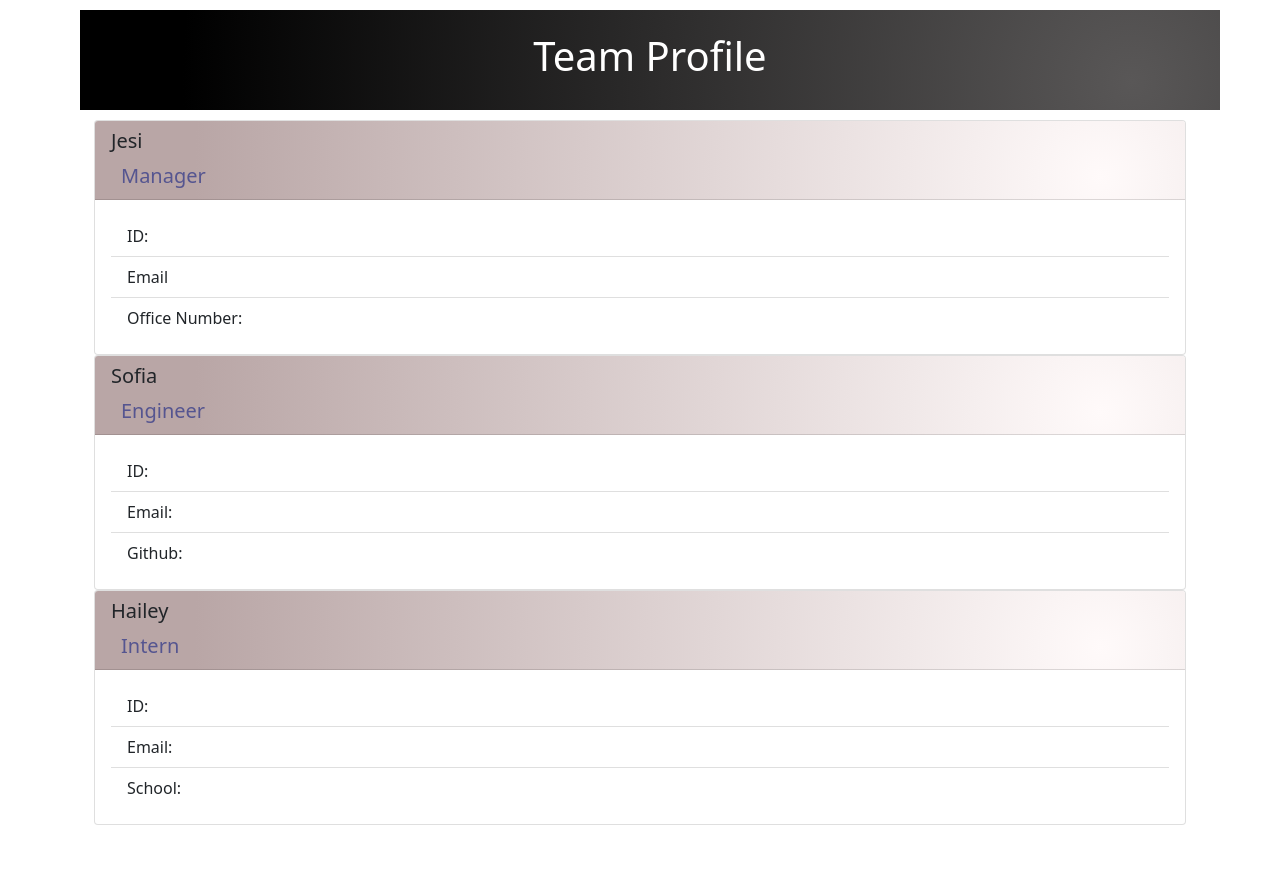
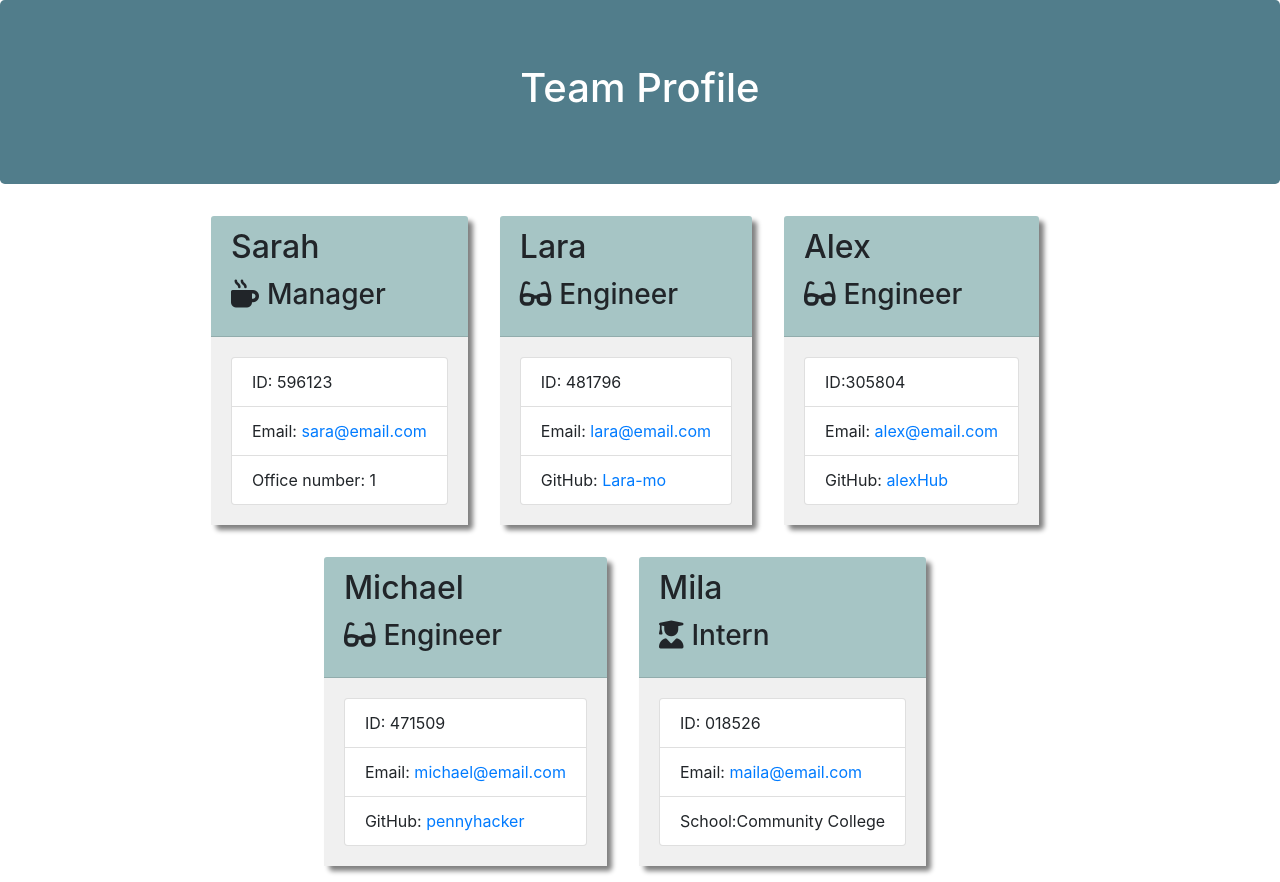
Before and after one commit to Maha-Abdelnabi/Team-Profile-Genrator, a plain HTML site: page dist/index.html in a window 1280 px wide. Before the commit the page ends 825 px from the top, so only its background shows below. Drawn offline with nearby package versions, Linux system fonts and the light colour scheme; a web font is replaced by a local one.

Commit message:
create generateTeam func in template js

```diff
--- a/dist/index.html
+++ b/dist/index.html
@@ -1,73 +1,102 @@
 <!DOCTYPE html>
 <html lang="en">
+
 <head>
-    <meta charset="UTF-8">
-    <meta http-equiv="X-UA-Compatible" content="IE=edge">
-    <meta name="viewport" content="width=device-width, initial-scale=1.0">
-         <link href="https://cdn.jsdelivr.net/npm/bootstrap@5.1.3/dist/css/bootstrap.min.css" rel="stylesheet" integrity="sha384-1BmE4kWBq78iYhFldvKuhfTAU6auU8tT94WrHftjDbrCEXSU1oBoqyl2QvZ6jIW3" crossorigin="anonymous">
-        <link rel="stylesheet" href="https://cdnjs.cloudflare.com/ajax/libs/open-iconic/1.1.1/font/css/open-iconic-bootstrap.min.css" />
-        <link rel = "stylesheet" href= "style.css">
-    <title>Team Profile Generator</title>
+    <meta charset="UTF-8" />
+    <meta name="viewport" content="width=device-width, initial-scale=1.0" />
+    <meta http-equiv="X-UA-Compatible" content="ie=edge" />
+    <title>My Team</title>
+    <link rel="stylesheet" href="https://stackpath.bootstrapcdn.com/bootstrap/4.3.1/css/bootstrap.min.css"
+        integrity="sha384-ggOyR0iXCbMQv3Xipma34MD+dH/1fQ784/j6cY/iJTQUOhcWr7x9JvoRxT2MZw1T" crossorigin="anonymous">
+    <link rel="stylesheet" href="style.css">
+    <script src="https://kit.fontawesome.com/c502137733.js"></script>
 </head>
+
 <body>
-     <div class = "container">
-            <div class = "col">
-            <div class = "row">
-                <header class = "header">
-                <h1>Team Profile</h1>
-
-            </header>
+    <div class="  container-fluid">
+        <div class="row">
+            <div class=" heading col-12 jumbotron mb-3 team-heading ">
+                <h1 class="text-center text-white">Team Profile</h1>
             </div>
         </div>
-        <div class = "container">
-            <div class= "row">
-                <div class="col">
+    </div>
+    <!--manager-->
+    <div class="container">
+        <div class="row">
+            <div class="row team-area col-12 d-flex justify-content-center">
 
-
-           <div class = "card">
-                <div class = "card-header">
-                    <h5>Jesi</h5>
-                    <span class="oi oi-briefcase margin-right: 4rem"></span><span class="job">Manager</span>
+<div class="card employee-card">
+    <div class="card-header">
+        <h2 class="card-title">Sarah</h2>
+        <h3 class="card-title"><i class="fas fa-mug-hot mr-2"></i>Manager</h3>
     </div>
-                <div class = "card-body">
-                    <ul class = "list-group list-group-flush">
-                        <li class = "list-group-item">ID:</li>
-                        <li class = "list-group-item">Email<a href = "mailto:xyz@outlook.com"></a></li>
-                        <li class = "list-group-item">Office Number:</li>
+    <div class="card-body">
+        <ul class="list-group">
+            <li class="list-group-item">ID: 596123</li>
+            <li class="list-group-item">Email: <a href="mailto:sara@email.com">sara@email.com</a></li>
+            <li class="list-group-item">Office number: 1</li>
         </ul>
     </div>
-            </div><div class = "card">
-           <div class = "card-header">
-               <h5>Sofia</h5>
-               <span class="oi oi-headphones margin-right: 4rem"></span><span class="job">Engineer</span>
 </div>
-           <div class = "card-body">
-               <ul class = "list-group list-group-flush">
-                   <li class = "list-group-item">ID:</li>
-                   <li class = "list-group-item">Email:<a href = "mailto:wer@outlook.com"></a></li>
-                   <li class = "list-group-item">Github:<a href = "http://github.com/"></a></li>
+   <!--engineer-->
+<div class="card employee-card">
+    <div class="card-header">
+        <h2 class="card-title">Lara</h2>
+        <h3 class="card-title"><i class="fas fa-glasses mr-2"></i>Engineer</h3>
+    </div>
+    <div class="card-body">
+        <ul class="list-group">
+            <li class="list-group-item">ID: 481796</li>
+            <li class="list-group-item">Email: <a href="mailto:lara@email.com">lara@email.com</a></li>
+            <li class="list-group-item">GitHub: <a href="https://github.com/laramo" target="_blank" rel="noopener noreferrer">Lara-mo</a></li>
         </ul>
     </div>
-       </div><div class = "card">
-           <div class = "card-header">
-               <h5>Hailey</h5>
-               <span class="oi oi-book margin-right: 4rem"></span><span class="job">Intern</span>
 </div>
-           <div class = "card-body">
-               <ul class = "list-group list-group-flush">
-                   <li class = "list-group-item">ID:</li>
-                   <li class = "list-group-item">Email:<a href = "mailto:opi@outlook.com"></a></li>
-                   <li class = "list-group-item">School:</li>
+        <!--engineer-->
+<div class="card employee-card">
+    <div class="card-header">
+        <h2 class="card-title">Alex</h2>
+        <h3 class="card-title"><i class="fas fa-glasses mr-2"></i>Engineer</h3>
+    </div>
+    <div class="card-body">
+        <ul class="list-group">
+            <li class="list-group-item">ID:305804</li>
+            <li class="list-group-item">Email: <a href="mailto:alex@email.com">alex@email.com</a></li>
+            <li class="list-group-item">GitHub: <a href="https://github.com/alexHub" target="_blank" rel="noopener noreferrer">alexHub</a></li>
+        </ul>
+    </div>
+</div>
+        <!--engineer-->
+<div class="card employee-card">
+    <div class="card-header">
+        <h2 class="card-title">Michael</h2>
+        <h3 class="card-title"><i class="fas fa-glasses mr-2"></i>Engineer</h3>
+    </div>
+    <div class="card-body">
+        <ul class="list-group">
+            <li class="list-group-item">ID: 471509</li>
+            <li class="list-group-item">Email: <a href="mailto:michael@email.com">michael@email.com</a></li>
+            <li class="list-group-item">GitHub: <a href="https://github.com/pennyhacker" target="_blank" rel="noopener noreferrer">pennyhacker</a></li>
+        </ul>
+    </div>
+</div>
+        <!--intern-->
+<div class="card employee-card">
+    <div class="card-header">
+        <h2 class="card-title">Mila</h2>
+        <h3 class="card-title"><i class="fas fa-user-graduate mr-2"></i>Intern</h3>
+    </div>
+    <div class="card-body">
+        <ul class="list-group">
+            <li class="list-group-item">ID: 018526</li>
+            <li class="list-group-item">Email: <a href="mailto:maila@email.com">maila@email.com</a></li>
+            <li class="list-group-item">School:Community College</li>
         </ul>
     </div>
 </div>
 
             </div>
-
-
         </div>
     </div>
-        </div>
-
 </body>
 </html>
--- a/dist/style.css
+++ b/dist/style.css
@@ -1,28 +1,15 @@
-.header {
-  background-image: radial-gradient(
-    circle farthest-corner at 92.3% 71.5%,
-    rgb(89, 87, 87) 0%,
-    rgb(0, 0, 0) 90%
-  );
-    width: 100%;
-    height: 100px;
-    text-align: center;
-    color: white;
-    display: flex;
-    align-items: center;
-    justify-content: center;
-    margin: 10px;
+.heading{
+  background-color: rgb(81, 125, 139);
 }
 .card-header{
-     background-image: radial-gradient(
-    circle farthest-corner at 92.3% 71.5%,
-    rgb(255, 250, 250) 0%,
-    rgb(185, 166, 166) 90%
-  );
+background-color: rgb(166, 197, 197);
+}
+.employee-card {
+    box-shadow: 5px 5px 5px gray;
+    margin: 1rem;
+    border: none;
 }
 
-.job{
-    padding: 10px;
-    font-size: 20px;
-    color: rgb(85, 85, 144);
+.card-body {
+    background-color: rgb(240, 240, 240);
 }
--- /dev/null
+++ b/src/template.js
@@ -0,0 +1,109 @@
+const generateTeam = (team) => {
+  console.log(team);
+  // Create an empty array to push html elements on to and loop through the team data
+  const html = [];
+  // Create functions for each type of employee that returns HTML data
+  const generateManager = (manager) => {
+    console.log(manager);
+    let managerHtml = `
+       <div class="container">
+        <div class="row">
+            <div class="row team-area col-12 d-flex justify-content-center">
+
+<div class="card employee-card">
+    <div class="card-header">
+        <h2 class="card-title">${manager.name}</h2>
+        <h3 class="card-title"><i class="fas fa-mug-hot mr-2"></i>Manager</h3>
+    </div>
+    <div class="card-body">
+        <ul class="list-group">
+            <li class="list-group-item">ID: ${manager.id}</li>
+            <li class="list-group-item">Email: <a href="mailto:${manager.email}">s${manager.email}</a></li>
+            <li class="list-group-item">Office number: 1</li>
+        </ul>
+    </div>
+</div>
+        `;
+    html.push(managerHtml);
+  };
+  const generateEngineer = (engineer) => {
+    console.log(engineer);
+    let engineerHtml = `
+    <div class="card employee-card">
+    <div class="card-header">
+        <h2 class="card-title">${engineer.name}</h2>
+        <h3 class="card-title"><i class="fas fa-glasses mr-2"></i>Engineer</h3>
+    </div>
+    <div class="card-body">
+        <ul class="list-group">
+            <li class="list-group-item">ID: ${engineer.id}</li>
+            <li class="list-group-item">Email: <a href="mailto:${engineer.email}">${engineer.email}</a></li>
+            <li class="list-group-item">GitHub: <a href="https://github.com/${engineer.githubUsername}" target="_blank" rel="noopener noreferrer">${engineer.githubUsername}</a></li>
+        </ul>
+    </div>
+</div>
+        `;
+    html.push(engineerHtml);
+  };
+  const generateIntern = (intern) => {
+    console.log(intern);
+    let internHtml = `
+    <div class="card employee-card">
+    <div class="card-header">
+        <h2 class="card-title">${intern.name}</h2>
+        <h3 class="card-title"><i class="fas fa-user-graduate mr-2"></i>Intern</h3>
+    </div>
+    <div class="card-body">
+        <ul class="list-group">
+            <li class="list-group-item">ID: ${intern.id}</li>
+            <li class="list-group-item">Email: <a href="mailto:${intern.email}">${intern.email}</a></li>
+            <li class="list-group-item">School:${intern.school}</li>
+        </ul>
+    </div>
+</div>
+
+        `;
+    html.push(internHtml);
+  };
+
+  // create a loop for all of the employees
+  for (let i = 0; i < team.length; i++) {
+    if (team[i].getRole() === "Manager") {
+      generateManager(team[i]);
+    }
+    if (team[i].getRole() === "Engineer") {
+      generateEngineer(team[i]);
+    }
+    if (team[i].getRole() === "Intern") {
+      generateIntern(team[i]);
+    }
+  }
+
+  // join the HTML blocks
+  return html.join("");
+};
+// export function to generate entire page
+module.exports = (team) => {
+  return `
+    <!DOCTYPE html>
+<html lang="en">
+<head>
+    <meta charset="UTF-8">
+    <meta http-equiv="X-UA-Compatible" content="IE=edge">
+    <meta name="viewport" content="width=device-width, initial-scale=1.0">
+    <link rel="stylesheet" href="https://stackpath.bootstrapcdn.com/bootstrap/4.5.0/css/bootstrap.min.css"
+        integrity="sha384-9aIt2nRpC12Uk9gS9baDl411NQApFmC26EwAOH8WgZl5MYYxFfc+NcPb1dKGj7Sk" crossorigin="anonymous">
+    <script src="https://kit.fontawesome.com/1e0a13a89f.js" crossorigin="anonymous"></script>
+    <link rel="stylesheet" href="../dist/style.css" />
+    <title>Team Profile Generator</title>
+</head>
+<body>
+    <header>
+    <h1> My Team </h1>
+    </header>
+    <main> ${generateTeam(team)} </main>
+
+</body>
+</html>
+    `;
+};
```
Also changed, not shown: app.js (+4 -3 lines). Lines whose indentation alone changed are shown as unchanged.
